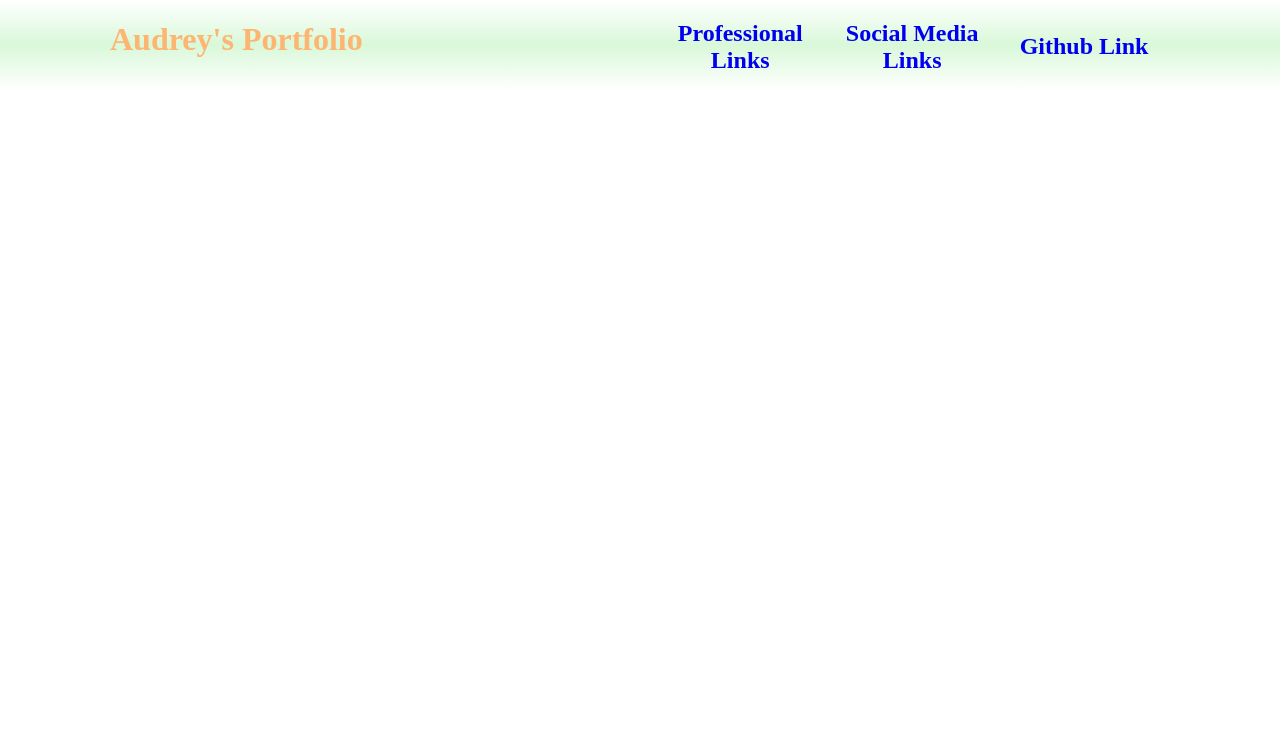
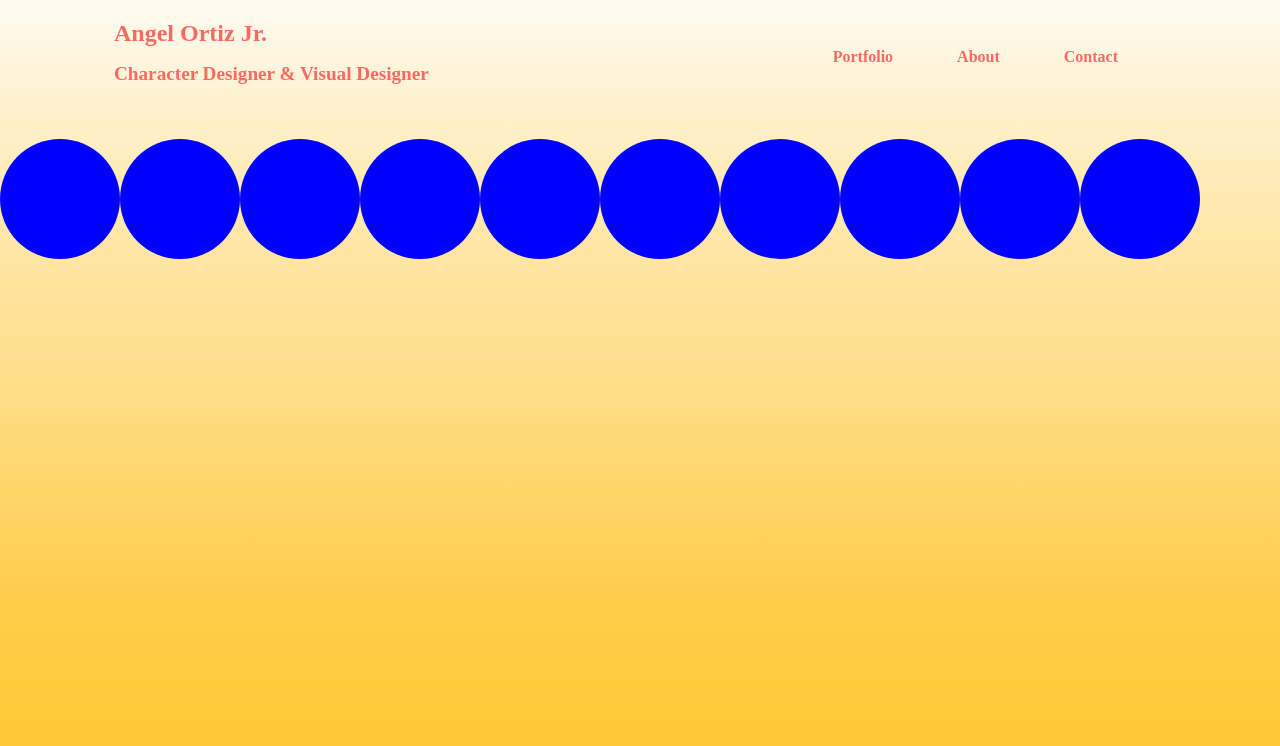
Before and after one commit to audreytan1127/personal-practice, a website: page portfolio/portfolio.html in a window 1280 px wide. Drawn offline with Linux system fonts and the light colour scheme.

Commit message:
created navbar, added bubble divs for background. Need to manipulate bubbles so they are in semi-circle formation

```diff
--- a/portfolio/css/portfolio.css
+++ b/portfolio/css/portfolio.css
@@ -1,38 +1,87 @@
-:root{
-    --prime: #d9f8d9;
-    --second: #ffc2e4;
-    --second-clear: rgba(255, 194, 228, 0.38);
-    --third: #fdb572;
-    --fourth: #d6a4ff;
-    --fifth: #ff7878;
-    --sixth: white;
+:root {
+    --first: #FFC62F;
+    --second: #FFCD49;
+    --third: #FFDD84;
+    --fourth: #FFE9B0;
+    --fifth: #FFFBF2;
+    --sixth: #FFFCF3;
+    --accent: #FF6962;
 }
-.navbar {
-    width: 100%;
-    height: 90px;
-    background-image: linear-gradient(to bottom, var(--sixth),var(--prime),var(--sixth));
-    color: var(--third);
+
+.page-wrapper {
+    background-image: linear-gradient(var(--fifth), var(--fourth), var(--third), var(--second), var(--first));
 }
-.nav-options{
-    flex-direction: row;
+
+header .navbar {
+    background-color: var(--sixth);
 }
-.links {
-    width: 20%;
-    font-size: 16px;
-    display: flex;
-    text-align: center;
-    text-decoration: none;
-    color: var(--third);
+
+h1 {
+    font-size: 1.5rem;
 }
-.link:visited{
-    color: var(--third);
+
+
+h2 {
+    font-size: 1.2rem;
 }
-.link:hover{
-    color: var(--fourth);
+
+h3 {
+    font-size: 1.0rem;
 }
-.link{
+
+.no-mb {
+    margin-bottom: unset;
+}
+
+.nav-item {
+    margin: 2.0rem;
+}
+
+h1, h2, h3 {
+    color: var(--accent);
+}
+
+a {
     text-decoration: none;
 }
-body {
 
+.intro {
+    margin: 0.25rem;
 }
+
+.bubble-wrapper {
+    display: flex;
+}
+
+.bubble {
+    position: relative;
+    width: 120px;
+    height: 150px;
+    transition: all 0.5s ease;
+}
+
+.bubble:before {
+    display: block;
+    width: 120px;
+    height: 120px;
+    border-radius: 50%;
+    content: ' ';
+    transition: all 0.5s ease;
+    position: absolute;
+    top: 25px;
+    left: 50%;
+    transform: translateX(-50%);
+}
+
+.bubble.blue:before {
+    background-color: blue;
+}
+
+
+.bubble:hover {
+    width: calc(40px * 2.0);
+}
+
+.bubble:hover:before {
+    transform: translateX(-50%) scale(2.0);
+}
--- a/portfolio/portfolio.html
+++ b/portfolio/portfolio.html
@@ -2,50 +2,69 @@
 <html lang="en">
 <head>
     <meta charset="UTF-8">
-    <meta name="viewport"
-          content="width=device-width, user-scalable=no, initial-scale=1.0, maximum-scale=1.0, minimum-scale=1.0">
-    <meta http-equiv="X-UA-Compatible" content="ie=edge">
-    <title>Audrey Tan's Portfolio</title>
-    <link rel="stylesheet" href="css/resets.css">
-    <link rel="stylesheet" href="css/layout.css">
-    <link rel="stylesheet" href="css/portfolio.css">
+    <meta content="width=device-width, user-scalable=no, initial-scale=1.0, maximum-scale=1.0, minimum-scale=1.0"
+          name="viewport">
+    <meta content="ie=edge" http-equiv="X-UA-Compatible">
+    <title>Angel Ortiz's Portfolio</title>
+    <link href="css/resets.css" rel="stylesheet">
+    <link href="css/layout.css" rel="stylesheet">
+    <link href="css/portfolio.css" rel="stylesheet">
 </head>
 
 <body class="page-wrapper">
 <!--Start of navbar-->
 <header class="container navbar">
-<!--    Start of header options-->
+    <!--    Start of header options-->
     <div class="row nav-row">
-<!--        start of logo-->
-        <div class="column logo">
-            <h1>Audrey's Portfolio</h1>
+        <!--        start of artist intro-->
+        <div class="column intro">
+            <h1 class="no-mb">Angel Ortiz Jr.</h1>
+            <h2>Character Designer & Visual Designer</h2>
         </div>
-<!--        End of logo-->
+        <!--        End of artist intro-->
 
-<!--        start of nav-options container-->
+        <!--        start of nav-options container-->
         <div class="container nav-options">
-        <div class="column links professional">
-            <h2><a class="link" href="https://www.linkedin.com/in/audrey-tan1127/" target="_blank">
-            Professional Links
-            </a></h2>
+            <div class="row nav-links">
+                <div class="column nav-item">
+                    <a href="/"><h3>Portfolio</h3></a>
+                </div>
+                <div class="column nav-item">
+                    <a href="/"><h3>About</h3></a>
+                </div>
+                <div class="column nav-item">
+                    <a href="/"><h3>Contact</h3></a>
+                </div>
+                <!--        End of nav-options container-->
+            </div>
         </div>
-        <div class="column links social">
-            <h2><a class="link" href="https://linktr.ee/first.generasian" target="_blank">
-                Social Media Links</a></h2>
-        </div>
-        <div class="column links pic-github">
-            <h2><a class="link" href="https://github.com/audreytan1127" target="_blank">
-                Github Link
-            </a></h2>
-        </div>
-        </div>
-<!--        End of nav-options container-->
     </div>
-<!--    End of header options-->
 </header>
 <!--End of navbar-->
-
-
+<!--Background bubbles! Trying to get them to arch -->
+<div class="bubble-wrapper">
+    <div class="bubble blue">
+    </div>
+    <div class="bubble blue">
+    </div>
+    <div class="bubble blue">
+    </div>
+    <div class="bubble blue">
+    </div>
+    <div class="bubble blue">
+    </div>
+    <div class="bubble blue">
+    </div>
+    <div class="bubble blue">
+    </div>
+    <div class="bubble blue">
+    </div>
+    <div class="bubble blue">
+    </div>
+    <div class="bubble blue">
+    </div>
+</div>
+<!--End of background bubbles bubble-wrapper div-->
 
 <script src="js/portfolio.js"></script>
 </body>
```
Also changed, not shown: 1 other file.
